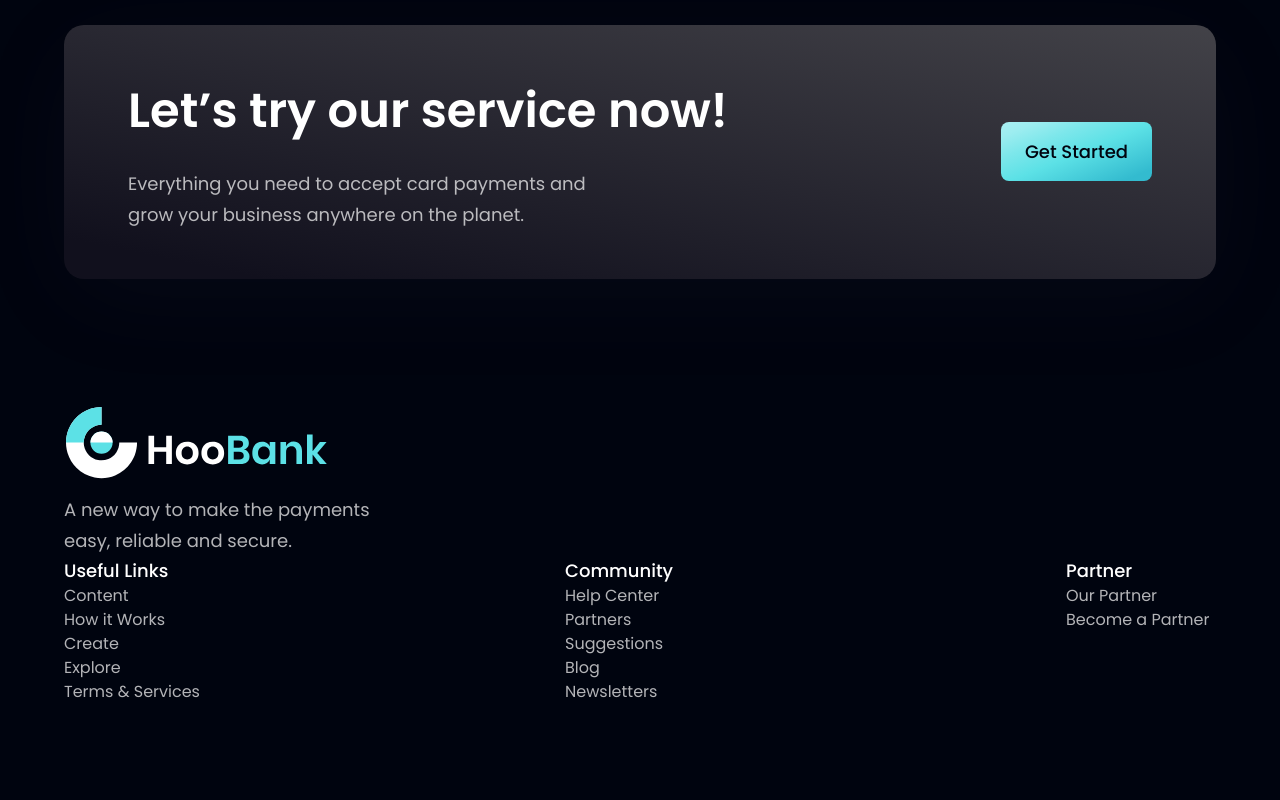
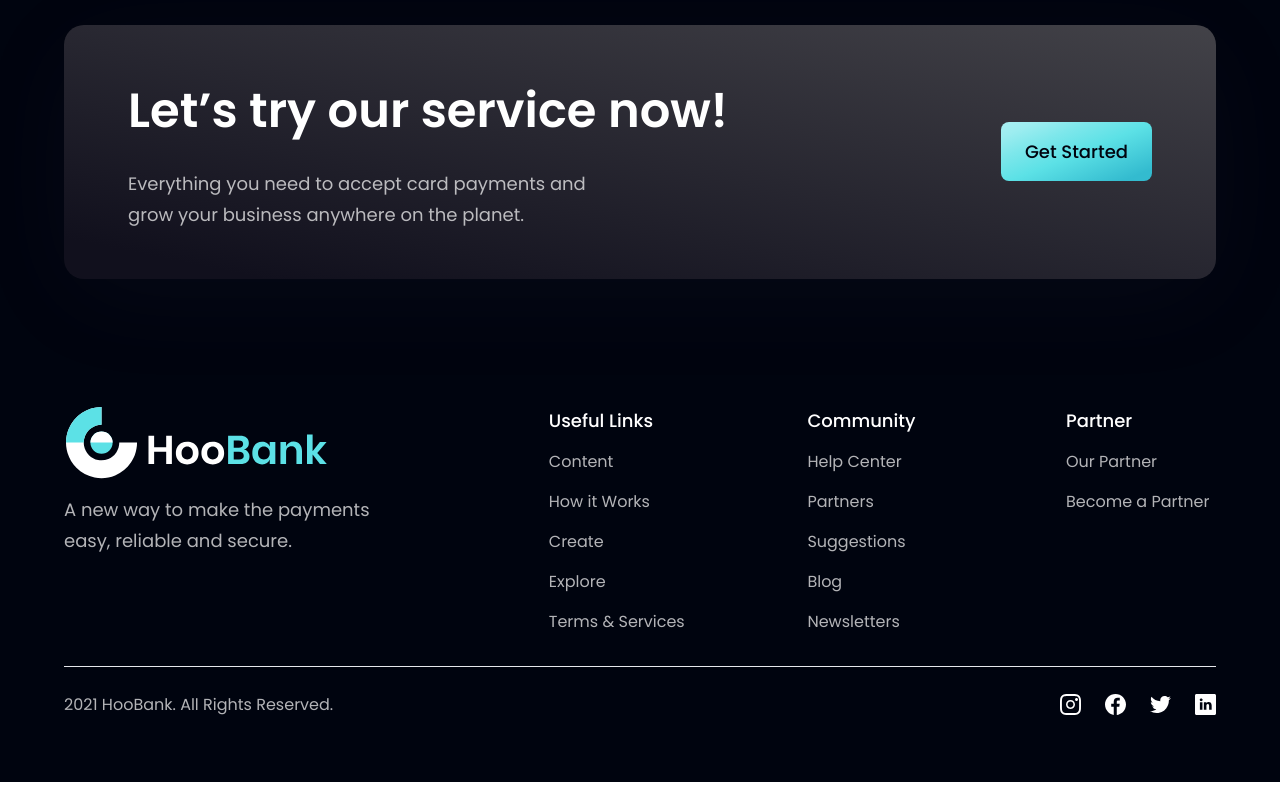
Before and after one commit to JimmyHu213/Modern_website_react.js, a React (Vite) app: page / in a window 1280 px wide. Shown: the part 4119-4919 px from the top of the page. Built offline with nearby package versions, Linux system fonts and the light colour scheme.

Commit message:
completed footer

```diff
--- a/src/components/Footer.jsx
+++ b/src/components/Footer.jsx
@@ -6,8 +6,10 @@
 const Footer = () => {
   return (
     <>
-      <section className={`${styles.flexCenter} ${styles.paddingY} flex-col`}>
-        <div className={`${styles.flexStart} mb:flex-row flex-col mb-8 w-full`}>
+      <section className={`${styles.flexCenter} ${styles.paddingY} flex-col `}>
+        <div
+          className={`${styles.flexStart}  mb-8 w-full md:flex-row flex-col`}
+        >
           <div className="flex-1 flex flex-col justify-start mr-10">
             <img
               src={logo}
@@ -18,7 +20,7 @@
               A new way to make the payments easy, reliable and secure.
             </p>
           </div>
-          <div className="flex-1.5 w-full flex flex-row justify-between flex-wrap md:mt-0 mt-10">
+          <div className="flex-[1.5] w-full flex-row flex justify-between flex-wrap md:mt-0 mt-10">
             {footerLinks.map((footerLink) => (
               <>
                 <div
@@ -28,11 +30,15 @@
                   <h4 className="text-white font-poppins font-medium text-[18px] leading-[27px]">
                     {footerLink.title}
                   </h4>
-                  <ul>
-                    {footerLink.links.map((link) => (
+                  <ul className="list-none mt-4">
+                    {footerLink.links.map((link, index) => (
                       <li
                         key={link.name}
-                        className={` font-poppins font-normal text-[16px] leading-[24px] text-dimWhite hover:text-secondary cursor-pointer`}
+                        className={` font-poppins font-normal text-[16px] leading-[24px] text-dimWhite hover:text-secondary cursor-pointer  ${
+                          index !== footerLink.links.length - 1
+                            ? "mb-4"
+                            : "mb-0"
+                        }`}
                       >
                         {link.name}
                       </li>
@@ -43,6 +49,23 @@
             ))}
           </div>
         </div>
+        <div className=" w-full flex justify-between items-center md:flex-row flex-col pt-6 border-t-[1px]">
+          <p className=" font-poppins font-normal text-center leading-[27px] text-dimWhite">
+            2021 HooBank. All Rights Reserved.
+          </p>
+          <div className="flex flex-row md:mt-0 mt-6">
+            {socialMedia.map((social, index) => (
+              <img
+                key={social.id}
+                src={social.icon}
+                alt={social.id}
+                className={`w-[21px] h-[21px] object-contain cursor-pointer ${
+                  index !== socialMedia.length - 1 ? "mr-6" : "mr-0"
+                }`}
+              />
+            ))}
+          </div>
+        </div>
       </section>
     </>
   );
```
Also changed, not shown: 2 other files (tests, documents, lock files or other folders).
